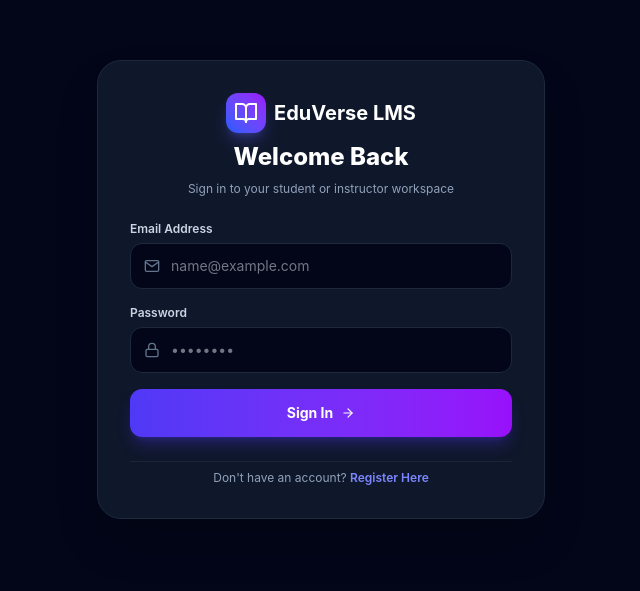
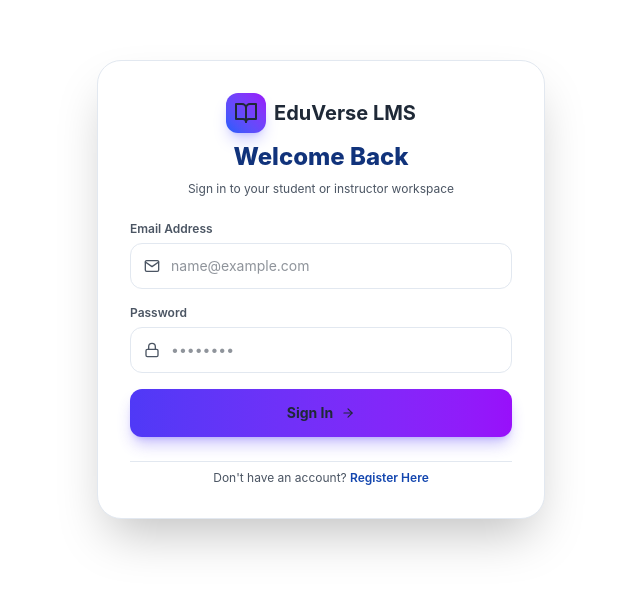
Before and after one commit to Hasnainkhan144wb/EduVerse-Learning-Management-System, a React (Vite) app in the folder frontent/: page /login in a window 1280 px wide. Shown: the part 111-702 px from the top of the page, without its empty margins (319-959 px from the left). Built offline with nearby package versions, Linux system fonts and the light colour scheme; no server answers.

Commit message:
update css

```diff
--- a/frontent/src/index.css
+++ b/frontent/src/index.css
@@ -1 +1,121 @@
 @import "tailwindcss";
+
+@theme {
+  /* Primary Education Theme Colors */
+  --color-primary: #11337B;    /* Corporate Blue for headers & brand accents */
+  --color-secondary: #1346AF;  /* Vibrant Blue for buttons & interactive elements */
+
+  /* Text Colors */
+  --color-text-main: #1F2937;   /* Dark Gray for primary text */
+  --color-text-subtle: #4B5563; /* Slate Gray for secondary text */
+
+  /* Background Colors */
+  --color-bg-base: #FFFFFF;    /* Pure White main background */
+  --color-bg-alt: #F8FAFC;     /* Subtle Gray for cards & sections */
+}
+
+/* GLOBAL LIGHT CORPORATE BLUE THEME OVERRIDES */
+@layer base {
+  body {
+    background-color: #FFFFFF !important;
+    color: #1F2937 !important;
+  }
+
+  h1, h2, h3, h4, h5, h6 {
+    color: #11337B !important;
+  }
+}
+
+/* Background Overrides */
+.bg-slate-950, .bg-slate-900, .bg-gray-900, .bg-black {
+  background-color: #FFFFFF !important;
+}
+
+.bg-slate-800,
+.bg-slate-850,
+.bg-gray-800,
+.bg-slate-950\/60,
+.bg-slate-900\/90,
+.bg-slate-900\/60,
+.bg-slate-950\/50,
+.bg-slate-950\/80,
+.bg-slate-950\/40,
+.bg-slate-800\/60,
+.bg-slate-800\/40 {
+  background-color: #F8FAFC !important;
+}
+
+.bg-indigo-600,
+.bg-purple-600,
+.bg-violet-600,
+.bg-blue-600,
+.bg-emerald-600,
+.bg-gradient-to-r.from-indigo-600,
+.bg-gradient-to-r.from-blue-600,
+.bg-gradient-to-tr.from-blue-600 {
+  background-color: #1346AF !important;
+}
+
+.bg-indigo-700,
+.bg-purple-700,
+.bg-blue-700,
+.bg-emerald-700,
+.bg-indigo-900 {
+  background-color: #11337B !important;
+}
+
+/* Text Overrides */
+.text-white,
+.text-slate-100,
+.text-slate-200 {
+  color: #1F2937 !important;
+}
+
+.text-slate-300,
+.text-slate-400,
+.text-slate-500 {
+  color: #4B5563 !important;
+}
+
+.text-indigo-400,
+.text-purple-400,
+.text-blue-400,
+.text-emerald-400,
+.text-indigo-500,
+.text-indigo-600,
+.text-purple-600 {
+  color: #1346AF !important;
+}
+
+.text-indigo-900,
+.text-purple-900,
+.text-blue-900 {
+  color: #11337B !important;
+}
+
+/* Border Overrides */
+.border-slate-800,
+.border-slate-700,
+.border-slate-900,
+.border-slate-800\/80,
+.border-slate-800\/60,
+.border-slate-800\/50 {
+  border-color: #E2E8F0 !important;
+}
+
+.border-indigo-500,
+.border-purple-500,
+.border-blue-500,
+.border-indigo-600 {
+  border-color: #1346AF !important;
+}
+
+/* Button & Interactive Utility Classes */
+.btn-primary, button.bg-indigo-600, button.bg-purple-600, button.bg-blue-600 {
+  background-color: #1346AF !important;
+  color: #FFFFFF !important;
+}
+
+.btn-primary:hover, button.bg-indigo-600:hover, button.bg-purple-600:hover {
+  background-color: #11337B !important;
+}
```
